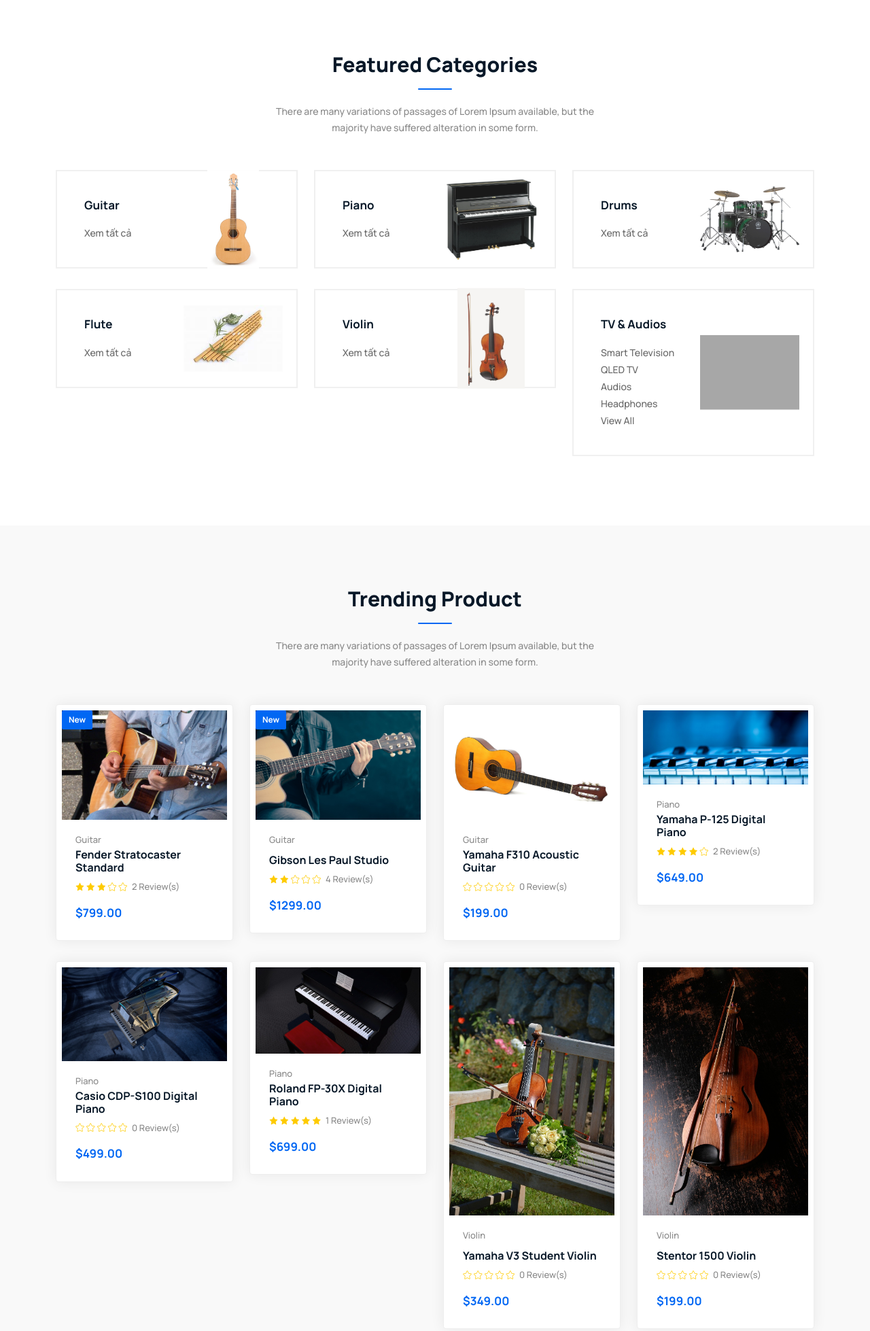
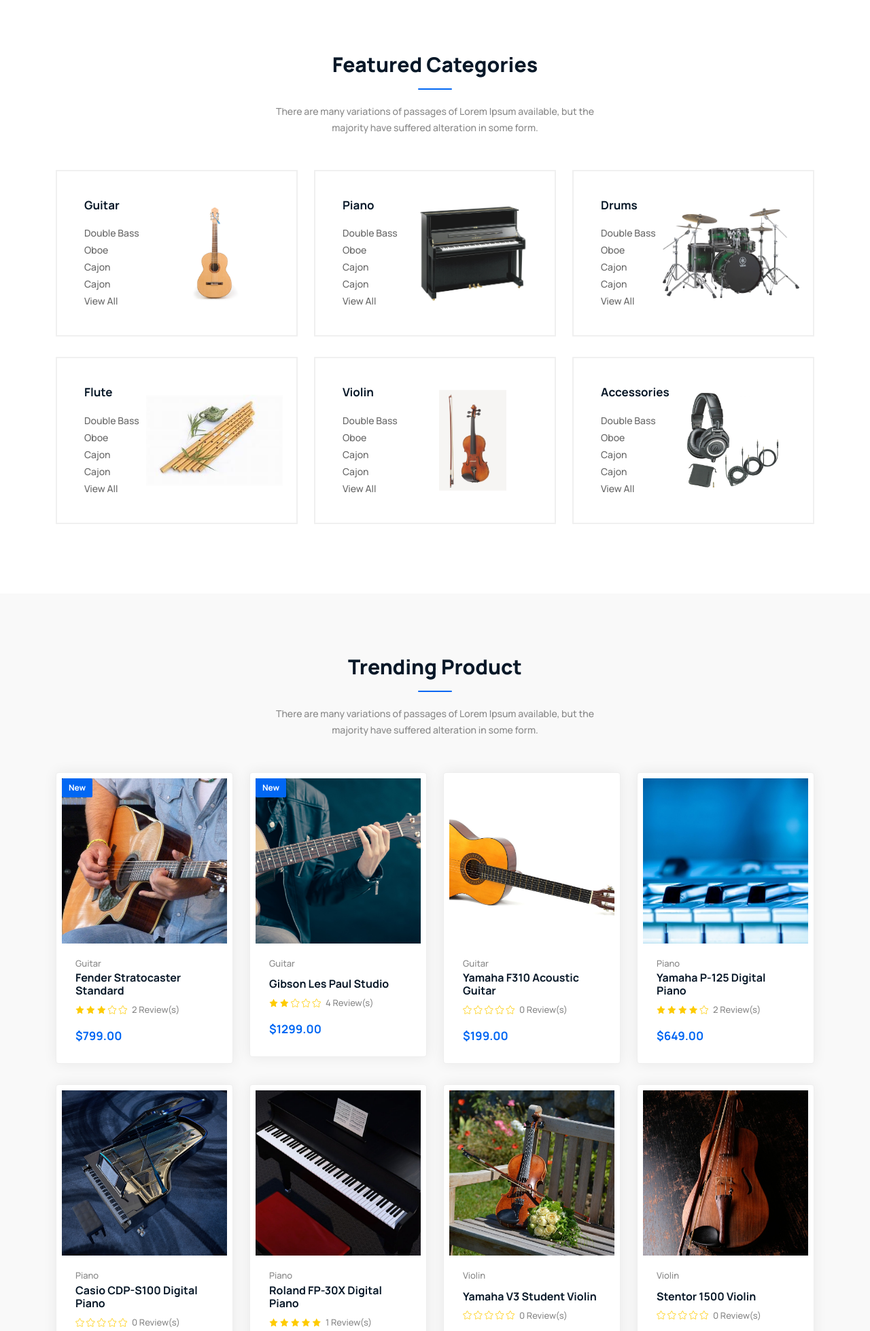
Before and after one commit to quynh106/InstrumentWeb, a Django app: page / in a window 1280 px wide. Shown: the part 749-2707 px from the top of the page at 68% size. Run offline with Django 5.2, Linux system fonts and the light colour scheme; data comes from the database, SQL or seed files in the repository; some libraries are stand-ins or nearby versions; grey boxes are pictures that could not be loaded.

Commit message:
fixx giao dien

```diff
--- a/products/static/products/css/product.css
+++ b/products/static/products/css/product.css
@@ -7,12 +7,12 @@
   -webkit-transform: translateY(-50%) !important;
   transform: translateY(-50%) !important;
   z-index: 1 !important;
-  width: 146.4px !important;
+  width: 201px !important;
   height: 148.575px !important;
   object-fit: contain !important;
   opacity: 0.9 !important;
-  max-width: 146.4px !important;
-  max-height: 148.575px !important;
+  max-width: 201px !important;
+  max-height: 204px !important;
 }
 
 .featured-categories .single-category {
@@ -27,8 +27,43 @@
 }
 
 /* product_list */
+.single-product .product-image {
+  aspect-ratio: 1 / 1;
+  max-width: 288px;
+}
+
+.single-product .product-image img {
+  width: 100%;
+  height: 100%;
+  object-fit: cover;
+}
 
 /* details */
+
+/* main img */
+.main-img {
+  width: 100%;
+  max-width: 594px;        /* kích thước tối đa */
+  aspect-ratio: 594 / 396; /* giữ đúng tỷ lệ */
+  overflow: hidden;
+}
+
+.main-img img {
+  width: 100%;
+  height: 100%;
+  object-fit: cover;       /* không méo ảnh */
+  display: block;
+}
+
+.item-details .product-images .images img {
+  width: 100%;
+  aspect-ratio: 98 / 66;   /* giữ đúng tỷ lệ */
+  object-fit: cover;       /* không méo ảnh */
+  cursor: pointer;
+  border-radius: 6px;
+  transition: all 0.3s ease;
+}
+
 
 /* ===== Base style ===== */
 .btn-add-cart {
--- a/products/templates/products/home.html
+++ b/products/templates/products/home.html
@@ -96,9 +96,13 @@
         <h3 class="heading">{{ category.name }}</h3>
 
         <ul>
+            <li><a href="product-grids.html">Double Bass</a></li>
+            <li><a href="product-grids.html">Oboe</a></li>
+            <li><a href="product-grids.html">Cajon</a></li>
+            <li><a href="product-grids.html">Cajon</a></li>
             <li>
                 <a href="{% url 'products:product_list' %}?category={{ category.id }}">
-                    Xem tất cả
+                    View All
                 </a>
             </li>
         </ul>
@@ -115,16 +119,16 @@
             <div class="col-lg-4 col-md-6 col-12">
                 <!-- Start Single Category -->
                 <div class="single-category">
-                    <h3 class="heading">TV &amp; Audios</h3>
+                    <h3 class="heading">Accessories</h3>
                     <ul>
-                        <li><a href="product-grids.html">Smart Television</a></li>
-                        <li><a href="product-grids.html">QLED TV</a></li>
-                        <li><a href="product-grids.html">Audios</a></li>
-                        <li><a href="product-grids.html">Headphones</a></li>
+                        <li><a href="product-grids.html">Double Bass</a></li>
+                        <li><a href="product-grids.html">Oboe</a></li>
+                        <li><a href="product-grids.html">Cajon</a></li>
+                        <li><a href="product-grids.html">Cajon</a></li>
                         <li><a href="product-grids.html">View All</a></li>
                     </ul>
                     <div class="images">
-                        <img src="assets/images/featured-categories/fetured-item-1.png" alt="#">
+                        <img src="{% static 'images/feature-categories/accessories.jpg' %}" alt="#">
                     </div>
                 </div>
                 <!-- End Single Category -->
--- a/products/templates/products/product_detail.html
+++ b/products/templates/products/product_detail.html
@@ -262,7 +262,7 @@
                                 <li><i class="lni lni-star"></i></li>
                                 {% endif %}
                             {% endfor %}
-                            <li><span>{{ product.reviews.count|default:0 }} Review(s)</span></li>
+                            <li><span>{{ p.reviews.count|default:0 }} Review(s)</span></li>
                         </ul>
                         <div class="price">
                             <span>${{ p.price|floatformat:2 }}</span>
--- a/products/templates/products/product_list.html
+++ b/products/templates/products/product_list.html
@@ -2,6 +2,10 @@
 {% load static %}
 
 {% block title %}Shop - InstrumentStore{% endblock %}
+
+{% block extra_css %}
+<link rel="stylesheet" href="{% static 'products/css/product.css' %}">
+{% endblock %}
 
 {% block breadcrumbs %}
 <!-- Start Breadcrumbs -->
```
Also changed, not shown: static/images/feature-categories/accessories.jpg (added).
